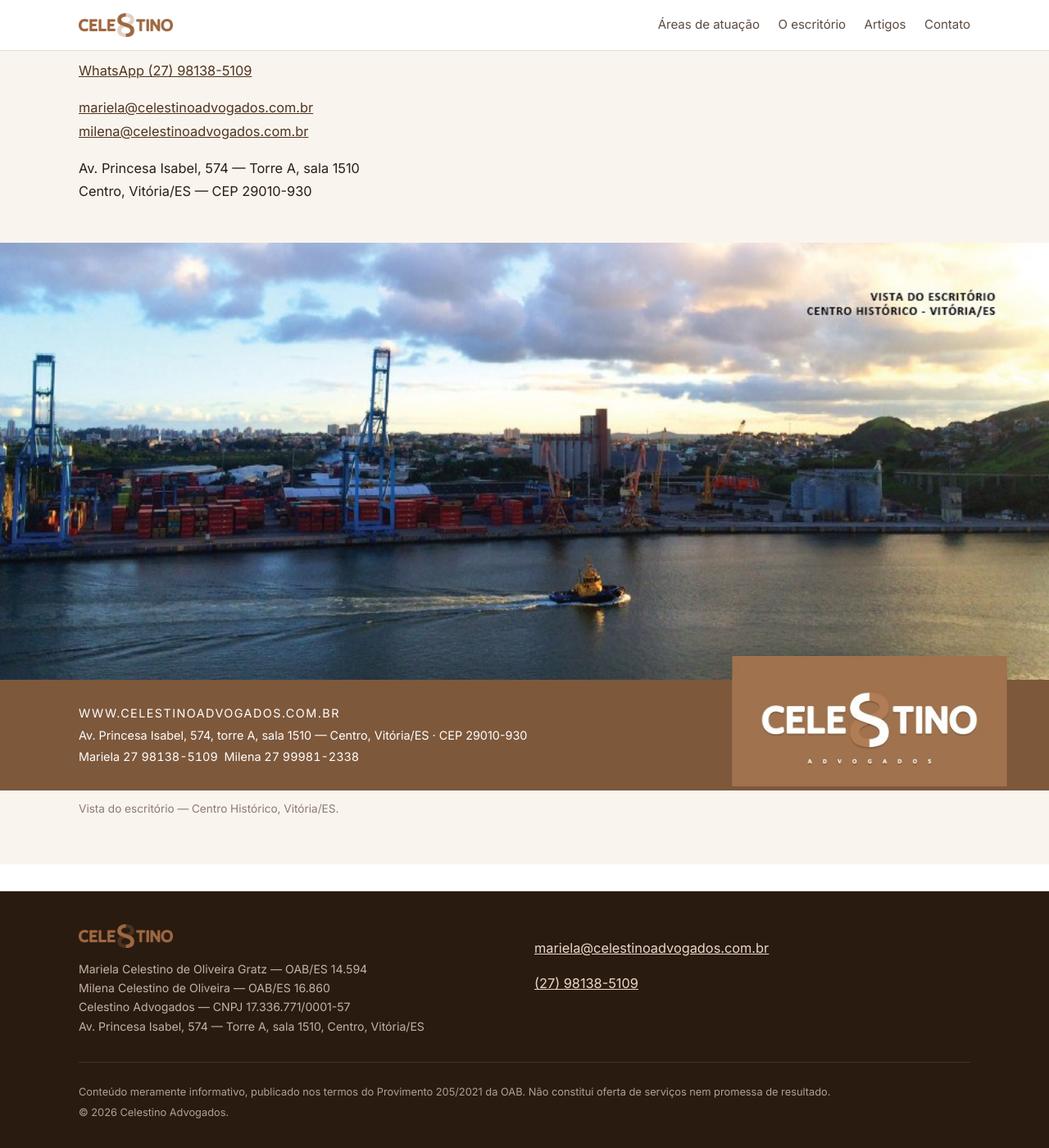
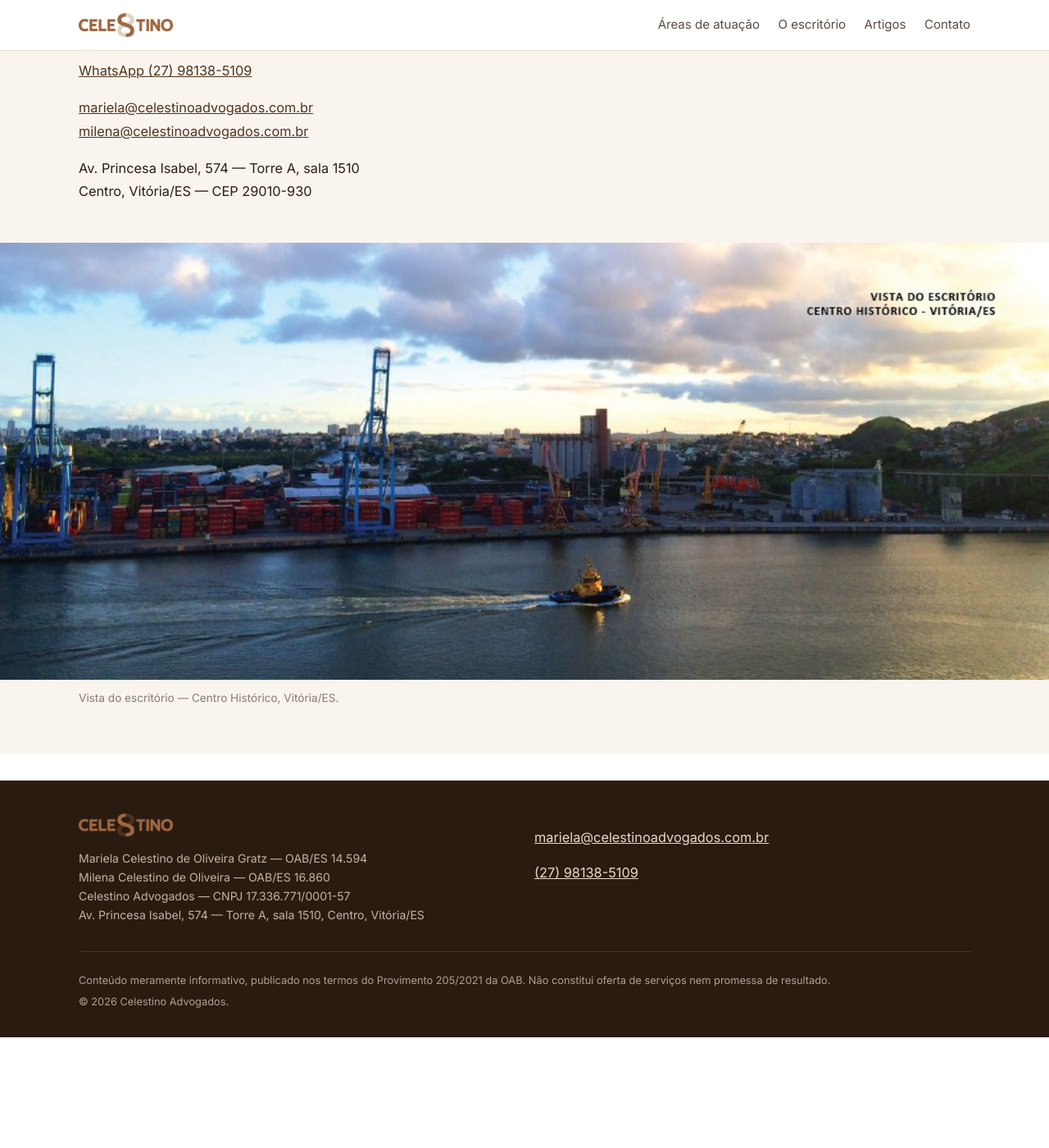
Before and after one commit to cafe01/celestinoadvogados.site, a Jekyll site: the page built from index.html, in a window 1280 px wide and 1400 px high, scrolled down 2114 px. Shown: the whole window at 82% size. Built offline with Jekyll 4.4.1, drawn with Linux system fonts in a browser that asks for light colours; after the commit the page ends 3379 px from its top, so only the background shows below that.

Commit message:
site: a faixa marrom sai — contato ja aparece na secao e no rodape

```diff
--- a/assets/css/site.css
+++ b/assets/css/site.css
@@ -105,19 +105,7 @@ img{max-width:100%;height:auto}
    imagem não aguenta ser esticada de ponta a ponta. */
 .vista{margin:3rem 0 0;width:100vw;margin-left:calc(50% - 50vw)}
 .vista__foto{display:block;width:100%;object-fit:cover}
-.vista__faixa{position:relative;background:#7d583b;color:var(--white);padding:1.6rem min(46%,26rem) 1.6rem max(2.2rem,calc((100% - var(--wrap))/2))}
-.vista__dados p{margin:.3rem 0;font-size:clamp(.74rem,1.15vw,.9rem);line-height:1.5}
-.vista__dados span{white-space:nowrap}
-.vista__dados a{color:var(--white);text-decoration:none}
-.vista__dados a:hover{text-decoration:underline;color:var(--white)}
-.vista__site{text-transform:uppercase;letter-spacing:.1em;font-size:clamp(.66rem,1.3vw,.84rem)}
-.vista__fones{font-variant-numeric:tabular-nums}
-.vista__cartao{position:absolute;right:4%;top:-1.8rem;width:min(38%,21rem);height:auto}
 .vista__legenda{margin:.7rem auto 0;width:min(100% - 2.5rem,var(--wrap));font-size:.85rem;color:var(--ink-faint)}
-@media (max-width:40em){
-  .vista__faixa{padding:1.2rem 1.2rem 5.5rem}
-  .vista__cartao{right:6%;top:auto;bottom:1rem;width:min(52%,14rem)}
-}
 
 /* ---- rodapé ---- */
 .rodape{margin-top:2rem;border-top:1px solid var(--line);background:var(--brand-900);color:var(--brand-100);padding:2.5rem 0 1.75rem}
--- a/index.html
+++ b/index.html
@@ -92,14 +92,6 @@ description: Celestino Advogados — advocacia em Direito de Família e Sucessõ
 
   <figure class="vista">
     <img class="vista__foto" src="{{ '/assets/img/vista-escritorio.jpg' | relative_url }}" alt="Vista do porto de Vitória a partir da janela do escritório, no Centro Histórico." width="960" height="400" loading="lazy">
-    <div class="vista__faixa">
-      <div class="vista__dados">
-        <p class="vista__site">www.celestinoadvogados.com.br</p>
-        <p>Av. Princesa Isabel, 574, torre A, sala 1510 — Centro, Vitória/ES · CEP 29010-930</p>
-        <p class="vista__fones"><span><a href="tel:+5527981385109">Mariela 27 98138-5109</a></span> &nbsp;<span><a href="tel:+5527999812338">Milena 27 99981-2338</a></span></p>
-      </div>
-      <img class="vista__cartao" src="{{ '/assets/img/vista-cartao.jpg' | relative_url }}" alt="Celestino Advogados" width="385" height="182" loading="lazy">
-    </div>
     <figcaption class="vista__legenda">Vista do escritório — Centro Histórico, Vitória/ES.</figcaption>
   </figure>
 </section>
```
Also changed, not shown: assets/img/vista-cartao.jpg (deleted).
